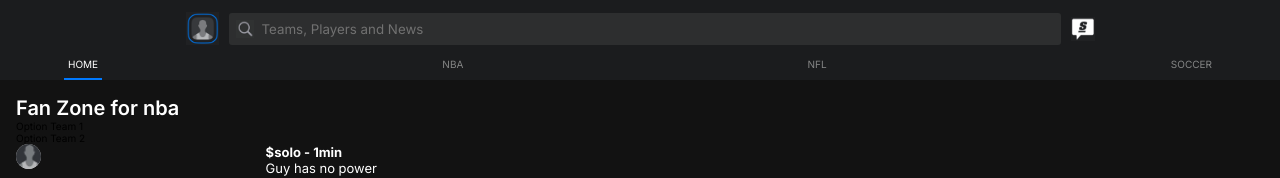
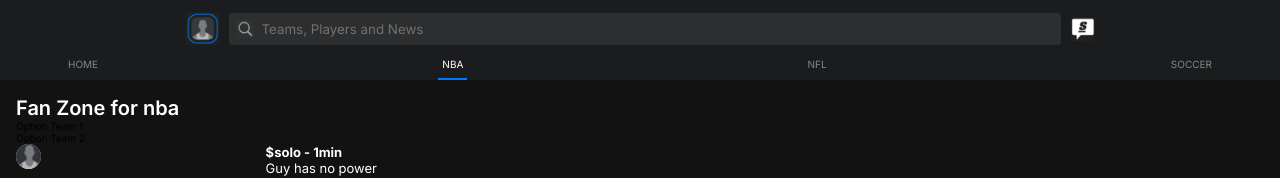
Before and after one commit to farheen-syed1/industryproject-with-thescore, a React (Vite) app: page /fan-zone/nba in a window 1280 px wide. Shown: the top 178 px of the page. Built offline with nearby package versions, Linux system fonts and the light colour scheme.

Commit message:
Updated header link styling
- Header links now highlight correctly when icons from homepage are clicked

```diff
--- a/src/components/Header/Header.jsx
+++ b/src/components/Header/Header.jsx
@@ -1,8 +1,16 @@
 import "./Header.scss";
-import React from "react";
+import { React, useState, useEffect } from "react";
 import { Link } from "react-router-dom";
 
-export default function Header() {
+export default function Header({ selectedSport }) {
+  const [activeLink, setActiveLink] = useState(
+    selectedSport?.selectedSport || "home"
+  );
+
+  function changeActiveLink(e) {
+    setActiveLink(e.target.innerText.toLowerCase());
+  }
+
   return (
     <header>
       <div className="top-bar">
@@ -31,16 +39,40 @@ export default function Header() {
 
       <nav className="nav">
         <ul className="nav__list">
-          <li className="nav__item nav__item--active">
+          <li
+            className={
+              activeLink === "home"
+                ? "nav__item nav__item--active"
+                : "nav__item"
+            }
+            onClick={changeActiveLink}
+          >
             <Link to="/">Home</Link>
           </li>
-          <li className="nav__item">
+          <li
+            className={
+              activeLink === "nba" ? "nav__item nav__item--active" : "nav__item"
+            }
+            onClick={changeActiveLink}
+          >
             <Link to="/fan-zone/nba">NBA</Link>
           </li>
-          <li className="nav__item">
+          <li
+            className={
+              activeLink === "nfl" ? "nav__item nav__item--active" : "nav__item"
+            }
+            onClick={changeActiveLink}
+          >
             <Link to="/fan-zone/nfl">NFL</Link>
           </li>
-          <li className="nav__item">
+          <li
+            className={
+              activeLink === "soccer"
+                ? "nav__item nav__item--active"
+                : "nav__item"
+            }
+            onClick={changeActiveLink}
+          >
             <Link to="/fan-zone/soccer">Soccer</Link>
           </li>
         </ul>
--- a/src/pages/FanZonePage/FanZonePage.jsx
+++ b/src/pages/FanZonePage/FanZonePage.jsx
@@ -16,7 +16,7 @@ export default function FanZonePage() {
 
   return (
     <>
-      <Header />
+      <Header selectedSport={selectedSport} />
       <main>
         <div>
           <h1>{`Fan Zone for ${selectedSport.selectedSport}`}</h1>
```
